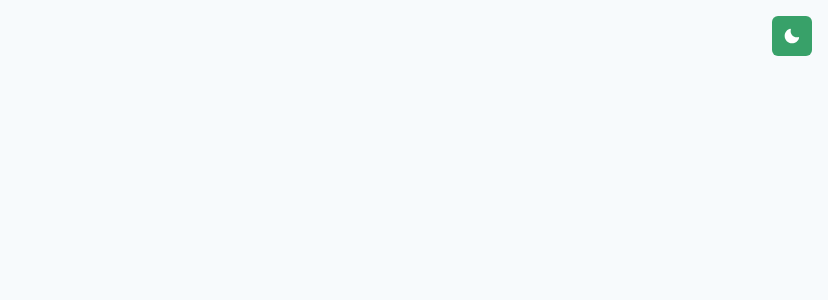
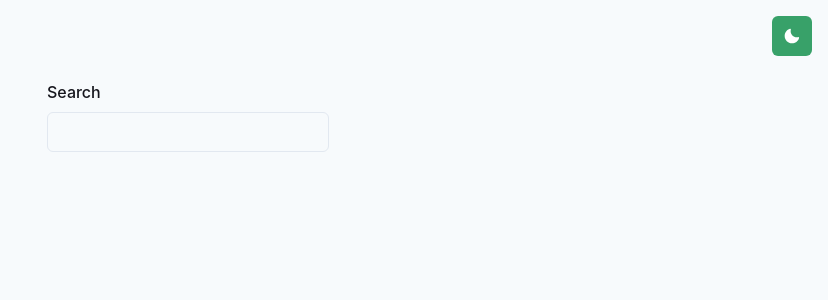
Before and after one commit to antonpalermo/full-text-search, a Next.js app: page / in a window 1280 px wide. Shown: the top 300 px of the page, without its empty margins (452-1280 px from the left). Built offline with nearby package versions, Linux system fonts and the light colour scheme.

Commit message:
feat: full-text-search prisma

```diff
--- a/package.json
+++ b/package.json
@@ -11,7 +11,9 @@
     "@emotion/react": "^11",
     "@emotion/styled": "^11",
     "@prisma/client": "^3.13.0",
+    "formik": "^2.2.9",
     "framer-motion": "^6",
+    "lodash.debounce": "^4.0.8",
     "next": "latest",
     "react": "^17.0.2",
     "react-dom": "^17.0.2"
--- /dev/null
+++ b/src/components/FormGroup.tsx
@@ -0,0 +1,56 @@
+import React, { useState } from 'react'
+import { FormControl, FormLabel, Input } from '@chakra-ui/react'
+import { Form, Formik } from 'formik'
+
+import { debounce } from 'lodash'
+
+export function FormGroup() {
+  const initialData = {
+    query: ''
+  }
+
+  const [data, setData] = useState([])
+
+  async function fuzzySearch(keyword: string) {
+    const req = await fetch(`/api/search?keyword=${keyword}`)
+    const result = await req.json()
+    setData(result)
+  }
+
+  const handleQuery = debounce(value => {
+    fuzzySearch(value)
+  }, 500)
+
+  return (
+    <>
+      <Formik initialValues={initialData} onSubmit={() => {}}>
+        {({ values, handleChange }) => (
+          <Form>
+            <FormControl>
+              <FormLabel>Search</FormLabel>
+              <Input
+                name="query"
+                value={values.query}
+                onChange={e => {
+                  handleChange(e)
+                  handleQuery(e.target.value)
+                }}
+                autoComplete="off"
+              />
+            </FormControl>
+          </Form>
+        )}
+      </Formik>
+      {data && (
+        <>
+          {data?.map(user => (
+            <>
+              <h1 key={user.email}>{user.email}</h1>
+              <p>{user.name}</p>
+            </>
+          ))}
+        </>
+      )}
+    </>
+  )
+}
--- /dev/null
+++ b/src/pages/api/search.ts
@@ -0,0 +1,30 @@
+import { NextApiRequest, NextApiResponse } from 'next'
+import { prisma } from '../../db/prisma'
+
+export default async function handler(
+  req: NextApiRequest,
+  res: NextApiResponse
+) {
+  const query = req.query.keyword as string
+
+  const result = await prisma.user.findMany({
+    where: {
+      OR: [
+        {
+          name: { search: query.replace(/[\s\n\t]/g, '_') },
+          email: { search: query.replace(/[\s\n\t]/g, '_') }
+        }
+      ]
+    },
+    select: {
+      name: true,
+      email: true
+    }
+  })
+
+  if (!result) {
+    return res.status(404).json({ message: 'Requested data is not available' })
+  }
+
+  return res.status(200).json(result)
+}
--- a/src/pages/index.tsx
+++ b/src/pages/index.tsx
@@ -1,9 +1,15 @@
 import { Container } from '../components/Container'
+import { FormGroup } from '../components/FormGroup'
 import { DarkModeSwitch } from '../components/DarkModeSwitch'
+
+import { Box } from '@chakra-ui/react'
 
 const Index = () => (
   <Container height="100vh">
     <DarkModeSwitch />
+    <Box py={20}>
+      <FormGroup />
+    </Box>
   </Container>
 )
 
```
Also changed, not shown: 2 other files (tests, documents, lock files or other folders).
